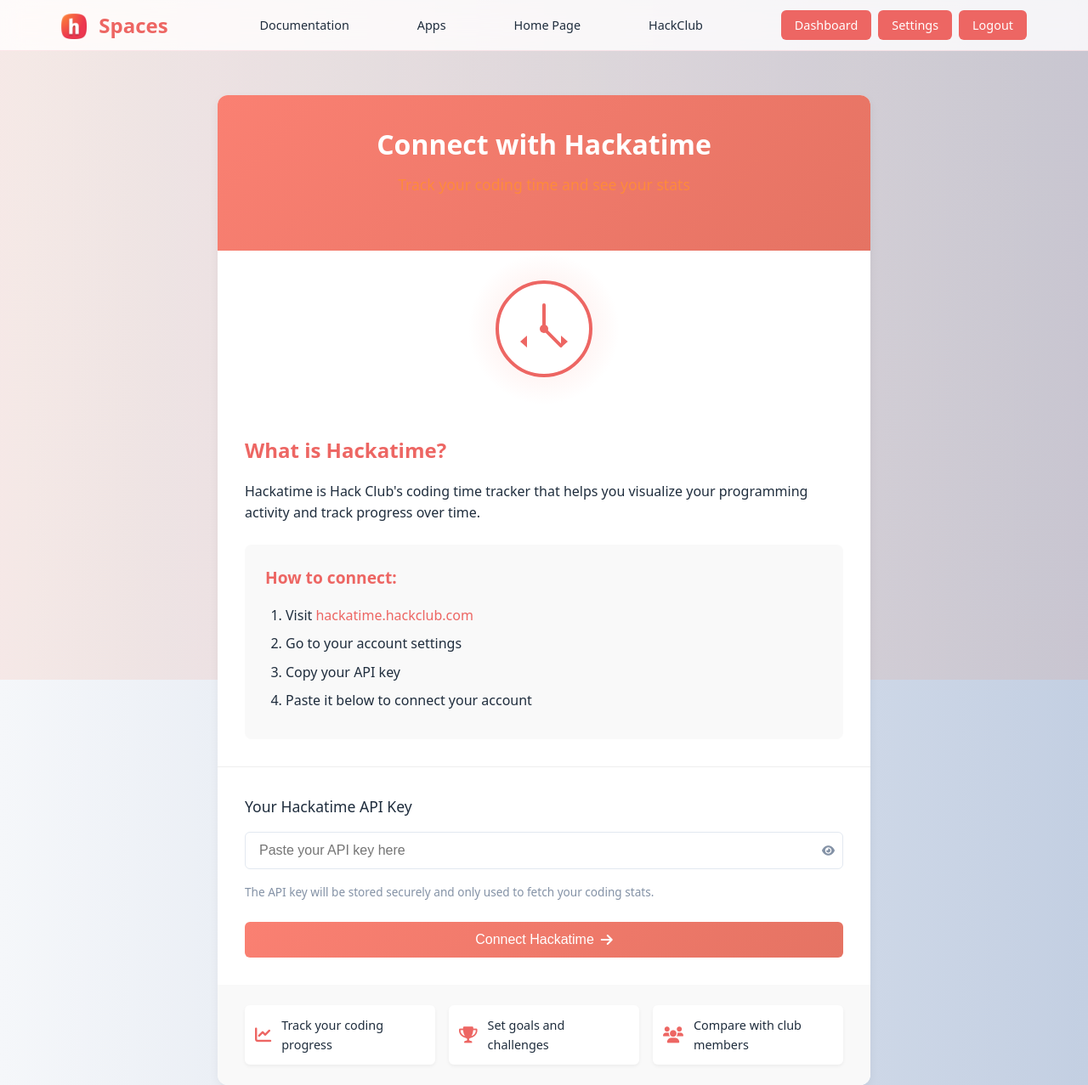
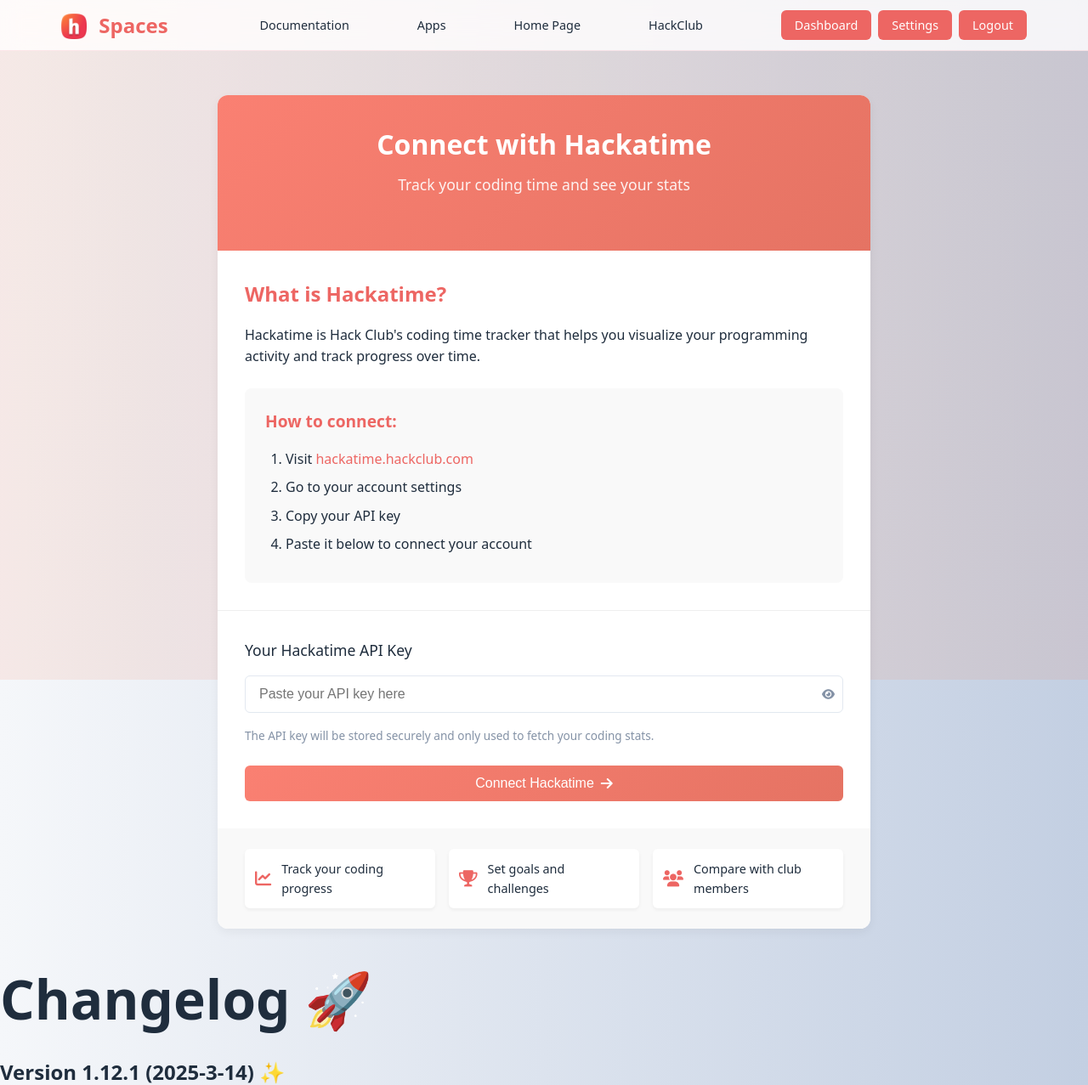
Before and after one commit to EthanJCanterbury/spaces, a Flask app: page /hackatime in a window 1280 px wide. Shown: the top 1277 px of the page at 85% size. Run offline with Flask 3, Linux system fonts and the light colour scheme; the visitor is signed in with stand-in values (Sample User, id 1); data comes from the database, SQL or seed files in the repository; data that the repository does not hold is empty.

Commit message:
Assistant checkpoint: Removed icon and updated subtitle text color
Assistant generated file changes:
- templates/hackatime.html: Remove hackatime icon
- static/css/hackatime.css: Update subtitle text color

---

User prompt:

remove the hackatime icon and change the color of this text

Replit-Commit-Author: Assistant
Replit-Commit-Session-Id: 7f3d492d-7b34-4477-a4b6-7adc714e3aef

```diff
--- a/static/css/hackatime.css
+++ b/static/css/hackatime.css
@@ -45,6 +45,7 @@ body {
 .subtitle {
   font-size: 1.1rem;
   opacity: 0.9;
+  color: #ffffff; /* Make sure text is clearly visible */
 }
 
 .hackatime-illustration {
--- a/templates/hackatime.html
+++ b/templates/hackatime.html
@@ -14,10 +14,7 @@
             <div class="subtitle">Track your coding time and see your stats</div>
         </div>
 
-        <div class="hackatime-illustration">
-            <img src="{{ url_for('static', filename='images/hackatime-icon.svg') }}" alt="Hackatime" class="hackatime-icon">
-            <div class="glow-effect"></div>
-        </div>
+        <!-- Icon removed -->
 
         <div class="info-section">
             <h2>What is Hackatime?</h2>
```
